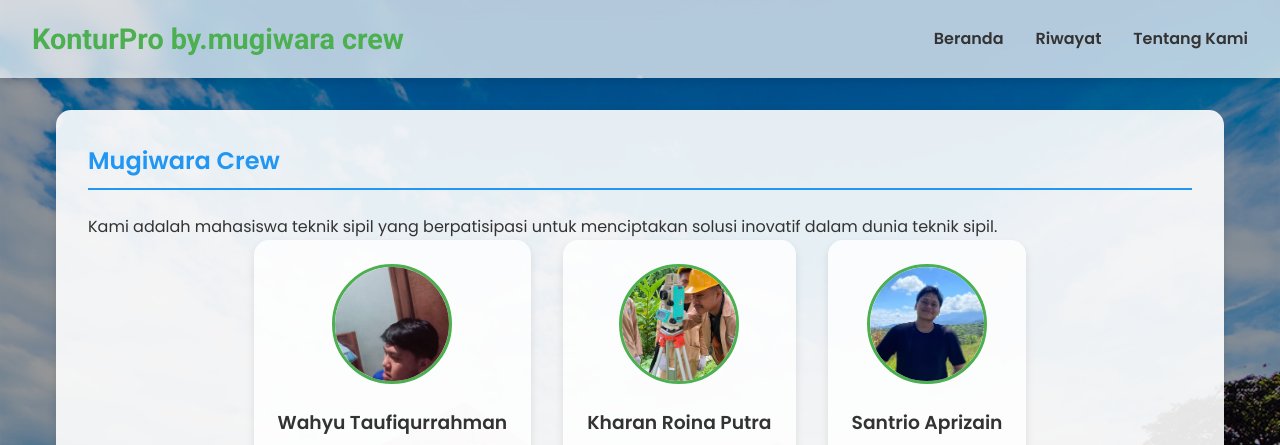
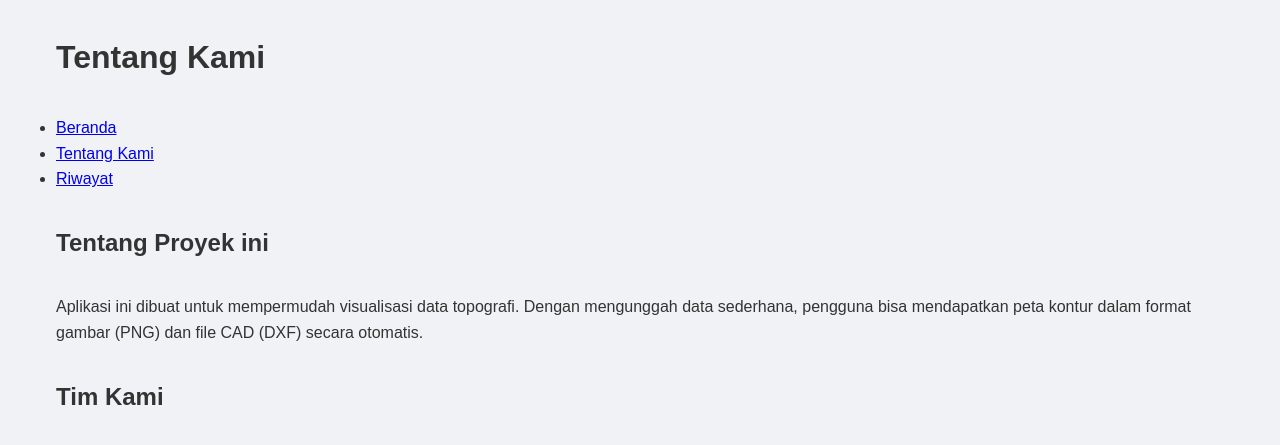
Before and after one commit to mugiwaracrew2025/konturpro_by.mugiwaracrew, a Flask app: page /about in a window 1280 px wide. Shown: the top 445 px of the page. Run offline with Flask 3, Linux system fonts and the light colour scheme.

Commit message:
about.html

```diff
--- a/templates/about.html
+++ b/templates/about.html
@@ -4,53 +4,44 @@
     <meta charset="UTF-8">
     <meta name="viewport" content="width=device-width, initial-scale=1.0">
     <title>Tentang Kami</title>
-    <link rel="stylesheet" href="{{ url_for('static', filename='css/style.css') }}">
-    <link href="https://fonts.googleapis.com/css2?family=Poppins:wght@400;600&family=Roboto:wght@400;700&display=swap" rel="stylesheet">
+    <link rel="stylesheet" href="static/css/style.css">
 </head>
 <body>
-    <div class="background-container"></div>
-    <header class="navbar">
-        <div class="logo">
-            <h1>KonturPro by.mugiwara crew</h1>
-        </div>
+    <header>
+        <div class="container">
+            <h1>Tentang Kami</h1>
             <nav>
                 <ul>
-                <li><a href="/">Beranda</a></li>
-                <li><a href="/history">Riwayat</a></li>
-                <li><a href="/about">Tentang Kami</a></li>
+                    <li><a href="index.html">Beranda</a></li>
+                    <li><a href="about.html">Tentang Kami</a></li>
+                    <li><a href="history.html">Riwayat</a></li>
                 </ul>
             </nav>
+        </div>
     </header>
 
-    <main class="container">
-        <section class="card team-section">
-            <h2>Mugiwara Crew</h2>
-            <p>Kami adalah mahasiswa teknik sipil yang berpatisipasi untuk menciptakan solusi inovatif dalam dunia teknik sipil.</p>
-            <div class="team-members">
-                <div class="member-card">
-                    <img src="{{ url_for('static', filename='images/team_member_1.jpg') }}" alt="Foto Anggota 1" class="profile-pic">
-                    <h3>Wahyu Taufiqurrahman</h3>
-                    <p class="role">NPM</p>
-                    <p>G1B024033 </p>
+    <section id="main-content" class="container">
+        <h2 class="section-title">Tentang Proyek ini</h2>
+        <p>Aplikasi ini dibuat untuk mempermudah visualisasi data topografi. Dengan mengunggah data sederhana, pengguna bisa mendapatkan peta kontur dalam format gambar (PNG) dan file CAD (DXF) secara otomatis.</p>
+
+        <h2 class="section-title">Tim Kami</h2>
+        <div class="team-grid">
+            <div class="team-member">
+                <img src="static/images/profile1.jpg" alt="Foto Wahyu">
+                <h3>Wahyu</h3>
+                <p>Founder & Developer</p>
             </div>
-                <div class="member-card">
-                    <img src="{{ url_for('static', filename='images/team_member_2.jpg') }}" alt="Foto Anggota 2" class="profile-pic">
-                    <h3>Kharan Roina Putra</h3>
-                    <p class="role">NPM</p>
-                    <p>G1B024018</p>
+            <div class="team-member">
+                <img src="static/images/profile2.jpg" alt="Foto Eko">
+                <h3>Eko</h3>
+                <p>Designer & UI/UX</p>
             </div>
-                <div class="member-card">
-                    <img src="{{ url_for('static', filename='images/team_member_3.jpg') }}" alt="Foto Anggota 3" class="profile-pic">
-                    <h3>Santrio Aprizain</h3>
-                    <p class="role">NPM</p>
-                    <p>G1B024020</p>
+            <div class="team-member">
+                <img src="static/images/profile3.jpg" alt="Foto Budi">
+                <h3>Budi</h3>
+                <p>Content Specialist</p>
             </div>
         </div>
     </section>
-    </main>
-
-    <footer class="footer">
-        <p>&copy; 2025 KonturPro by.Kelompok 06</p>
-    </footer>
 </body>
 </html>
```
Lines whose indentation alone changed are shown as unchanged.
